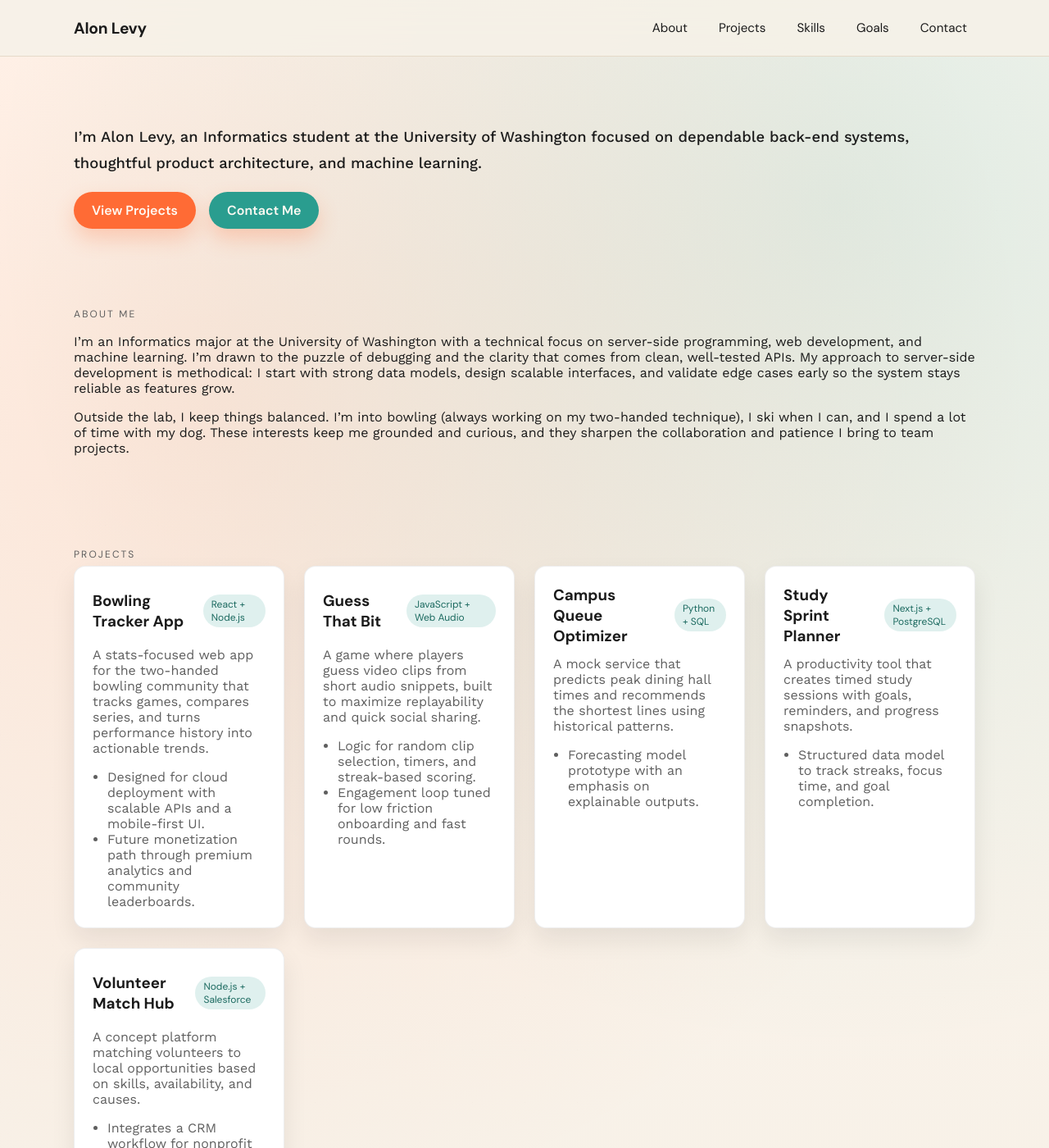
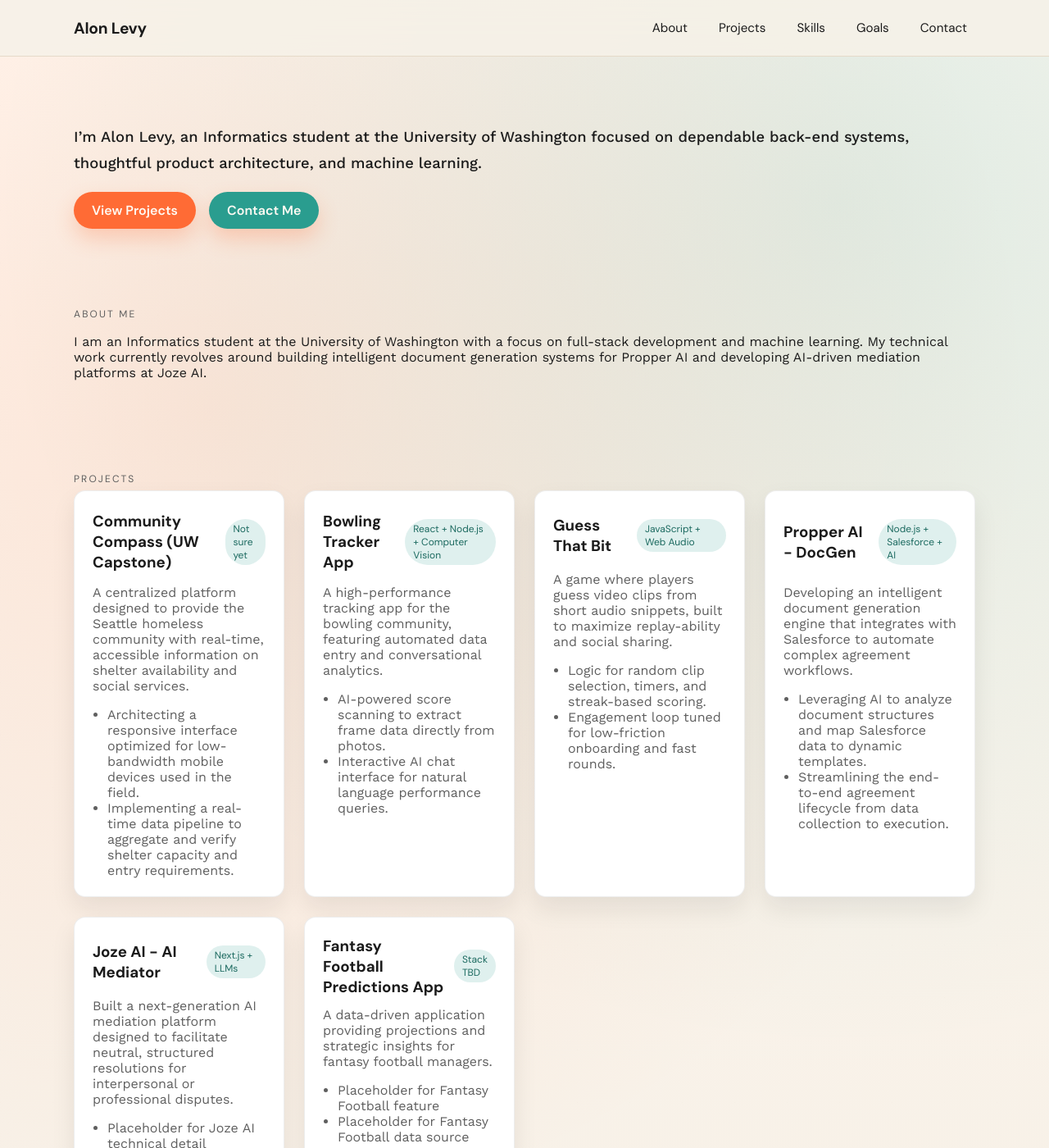
Before and after one commit to alonL1/alonL1.github.io, a Jekyll site: the page built from index.md, in a window 1280 px wide and 1400 px high. Shown: the whole window at 82% size. Built offline with Jekyll 4.4.1, drawn with Linux system fonts in a browser that asks for light colours; some of the changed text lies outside the part shown.

Commit message:
content more accurate

```diff
--- a/_data/projects.yml
+++ b/_data/projects.yml
@@ -1,31 +1,40 @@
+- name: Community Compass (UW Capstone)
+  stack: Not sure yet
+  summary: A centralized platform designed to provide the Seattle homeless community with real-time, accessible information on shelter availability and social services.
+  highlights:
+    - Architecting a responsive interface optimized for low-bandwidth mobile devices used in the field.
+    - Implementing a real-time data pipeline to aggregate and verify shelter capacity and entry requirements.
 - name: Bowling Tracker App
-  stack: React + Node.js
-  summary: A stats-focused web app for the two-handed bowling community that tracks games, compares series, and turns performance history into actionable trends.
+  stack: React + Node.js + Computer Vision
+  summary: A high-performance tracking app for the bowling community, featuring automated data entry and conversational analytics.
   highlights:
-    - Designed for cloud deployment with scalable APIs and a mobile-first UI.
-    - Future monetization path through premium analytics and community leaderboards.
+    - AI-powered score scanning to extract frame data directly from photos.
+    - Interactive AI chat interface for natural language performance queries.
 
 - name: Guess That Bit
   stack: JavaScript + Web Audio
-  summary: A game where players guess video clips from short audio snippets, built to maximize replayability and quick social sharing.
+  summary: A game where players guess video clips from short audio snippets, built to maximize replay-ability and social sharing.
   highlights:
     - Logic for random clip selection, timers, and streak-based scoring.
-    - Engagement loop tuned for low friction onboarding and fast rounds.
+    - Engagement loop tuned for low-friction onboarding and fast rounds.
 
-- name: Campus Queue Optimizer
-  stack: Python + SQL
-  summary: A mock service that predicts peak dining hall times and recommends the shortest lines using historical patterns.
+- name: Propper AI - DocGen
+  stack: Node.js + Salesforce + AI
+  summary: Developing an intelligent document generation engine that integrates with Salesforce to automate complex agreement workflows.
   highlights:
-    - Forecasting model prototype with an emphasis on explainable outputs.
+    - Leveraging AI to analyze document structures and map Salesforce data to dynamic templates.
+    - Streamlining the end-to-end agreement lifecycle from data collection to execution.
 
-- name: Study Sprint Planner
-  stack: Next.js + PostgreSQL
-  summary: A productivity tool that creates timed study sessions with goals, reminders, and progress snapshots.
+- name: Joze AI - AI Mediator
+  stack: Next.js + LLMs
+  summary: Built a next-generation AI mediation platform designed to facilitate neutral, structured resolutions for interpersonal or professional disputes.
   highlights:
-    - Structured data model to track streaks, focus time, and goal completion.
+    - [Placeholder for Joze AI technical detail]
+    - [Placeholder for Joze AI outcome/feature]
 
-- name: Volunteer Match Hub
-  stack: Node.js + Salesforce
-  summary: A concept platform matching volunteers to local opportunities based on skills, availability, and causes.
+- name: Fantasy Football Predictions App
+  stack: [Stack TBD]
+  summary: A data-driven application providing projections and strategic insights for fantasy football managers.
   highlights:
-    - Integrates a CRM workflow for nonprofit stakeholder collaboration.
+    - [Placeholder for Fantasy Football feature]
+    - [Placeholder for Fantasy Football data source]
--- a/index.md
+++ b/index.md
@@ -16,8 +16,11 @@ title: Portfolio
 <section class="section container reveal" id="about">
   <div>
     <p class="section-title">About Me</p>
-    <p>I’m an Informatics major at the University of Washington with a technical focus on server-side programming, web development, and machine learning. I’m drawn to the puzzle of debugging and the clarity that comes from clean, well-tested APIs. My approach to server-side development is methodical: I start with strong data models, design scalable interfaces, and validate edge cases early so the system stays reliable as features grow.</p>
-    <p>Outside the lab, I keep things balanced. I’m into bowling (always working on my two-handed technique), I ski when I can, and I spend a lot of time with my dog. These interests keep me grounded and curious, and they sharpen the collaboration and patience I bring to team projects.</p>
+    <p>I am an Informatics student at the University of Washington with a focus on
+      full-stack development and machine learning. My technical work currently
+      revolves around building intelligent document generation systems for Propper AI
+      and developing AI-driven mediation platforms at Joze AI.
+    </p>
   </div>
 </section>
 
```
